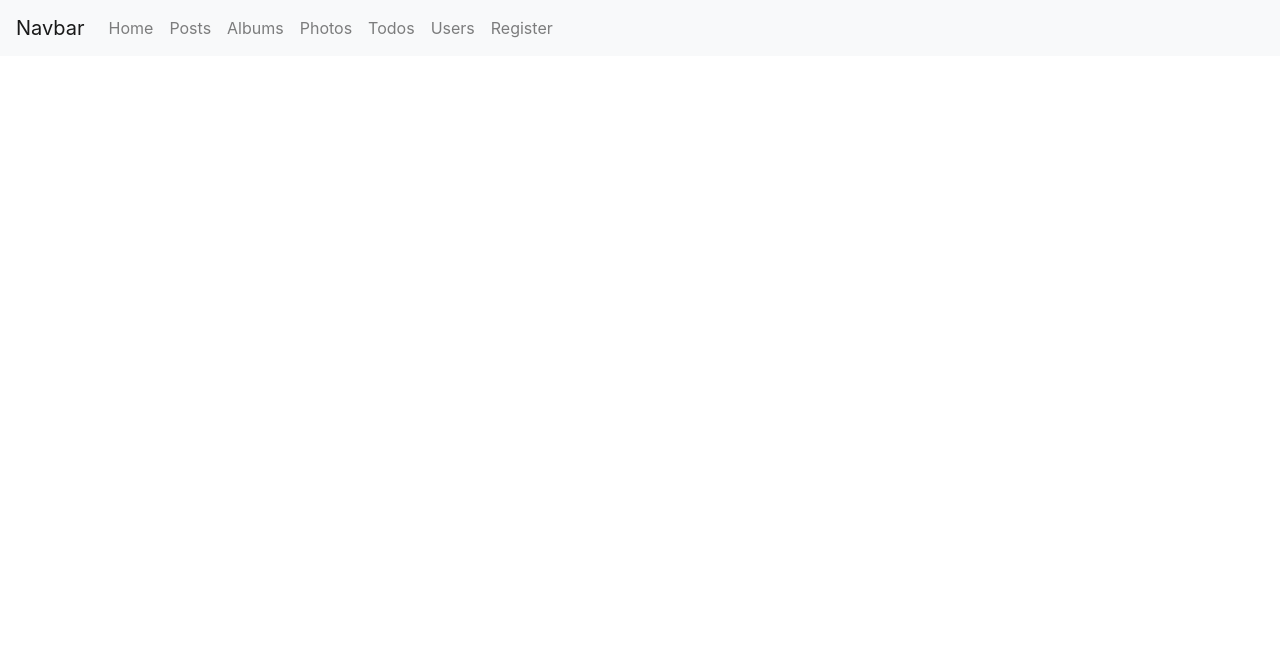
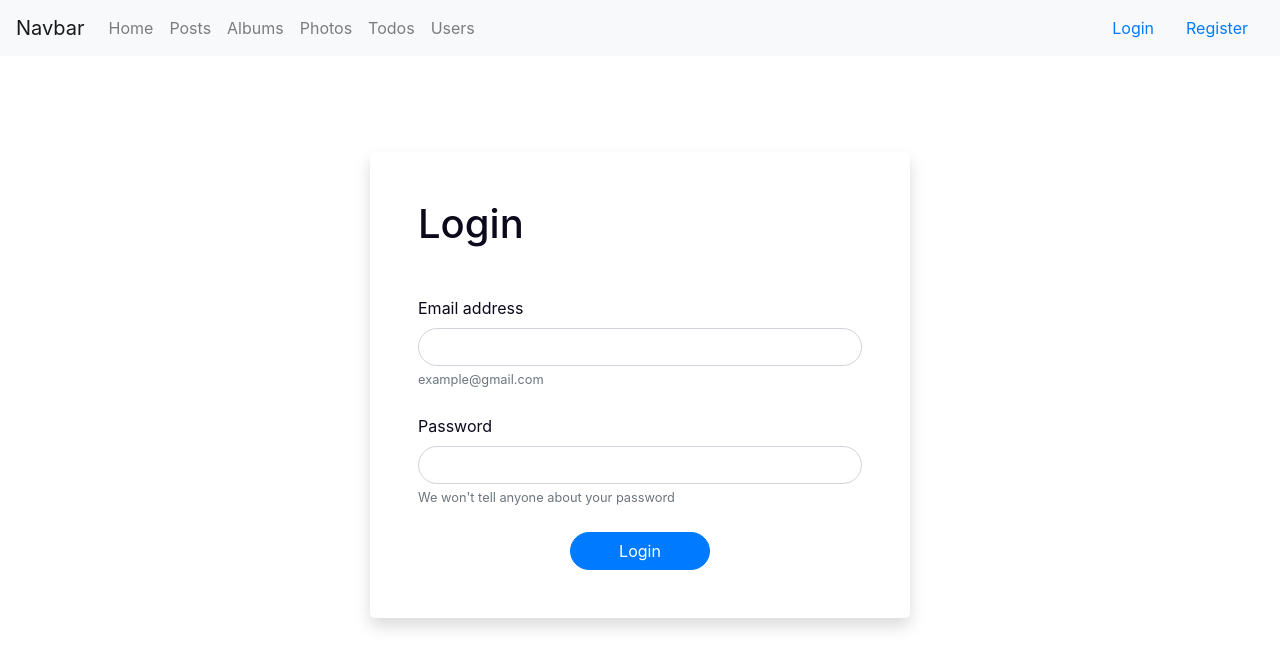
Before and after one commit to Coldersz/Vue-Axios, a Vue app: page /login in a window 1280 px wide. Shown: the top 668 px of the page. Built offline with nearby package versions, Linux system fonts and the light colour scheme.

Commit message:
Added login and logout system

```diff
--- a/src/components/CommentForm.vue
+++ b/src/components/CommentForm.vue
@@ -1,34 +1,6 @@
 <template>
   <div>
     <form method="post" @submit.prevent="validate">
-      <div class="form-group">
-        <label for="name">Your Name</label>
-        <input
-          type="text"
-          name="name"
-          id="name"
-          class="form-control"
-          :class="{'is-invalid': !name.is_valid}"
-          placeholder
-          aria-describedby="helpId"
-          v-model="name.data"
-        />
-        <small id="helpId" class="text-muted">John Doe</small>
-      </div>
-      <div class="form-group">
-        <label for="name">Your Email</label>
-        <input
-          type="text"
-          name="email"
-          id="name"
-          class="form-control"
-          :class="{'is-invalid': !email.is_valid}"
-          placeholder
-          aria-describedby="helpId"
-          v-model="email.data"
-        />
-        <small id="helpId" class="text-muted">example@gmail.com</small>
-      </div>
       <div class="form-group">
         <label for="body">Comment</label>
         <textarea
@@ -58,43 +30,31 @@ export default {
   },
   data() {
     return {
-      name: {
-        data: "",
-        is_valid: true
-      },
-      email: {
-        data: "",
-        is_valid: true
-      },
       body: {
         data: "",
-        is_valid: true
+        isValid: true
       }
     };
   },
   methods: {
     validate() {
-      for (const values of Object.values(this.$data)) {
-        if (values.data.length <= 0) {
-          values.is_valid = false;
-          return;
-        }
+      if (this.body.data.length <= 0) {
+        this.body.isValid = false;
+        return;
       }
 
       const data = {
         postId: this.postId,
-        name: this.name.data,
-        email: this.email.data,
+        name: localStorage.getItem("name"),
+        email: localStorage.getItem("email"),
         body: this.body.data
       };
 
       this.$emit("add-comment", data);
 
       // Resets the comment form
-      for (const values of Object.values(this.$data)) {
-        values.data = "";
-        values.is_valid = true;
-      }
+      this.body.data = "";
+      this.body.isValid = true;
     }
   }
 };
--- a/src/components/Navbar.vue
+++ b/src/components/Navbar.vue
@@ -32,17 +32,33 @@
         <li class="nav-item">
           <router-link class="nav-link" to="/users">Users</router-link>
         </li>
-        <li class="nav-item">
-          <router-link class="nav-link" to="/register">Register</router-link>
-        </li>
+        <li class="nav-item"></li>
       </ul>
+      <div v-if="!token" class="d-flex">
+        <router-link class="nav-link" to="/login">Login</router-link>
+        <router-link class="nav-link" to="/register">Register</router-link>
+      </div>
+      <button class="nav-link btn btn-danger" @click="logout" v-else>Logout</button>
     </div>
   </nav>
 </template>
 
 <script>
+import Auth from "@/services/auth";
+
 export default {
-  name: "Navbar"
+  name: "Navbar",
+  data() {
+    return {
+      token: localStorage.getItem("token")
+    };
+  },
+  methods: {
+    logout() {
+      Auth.logout();
+      this.$router.push("/login");
+    }
+  }
 };
 </script>
 
--- a/src/components/Post.vue
+++ b/src/components/Post.vue
@@ -46,7 +46,6 @@
 
 <script>
 import Api from "@/services/api";
-import String from "../utils/string";
 
 export default {
   name: "Post",
@@ -61,8 +60,8 @@ export default {
       comments: null,
       newComment: {
         postId: this.item.id,
-        name: String.random(),
-        email: String.email(),
+        name: localStorage.getItem("name"),
+        email: localStorage.getItem("email"),
         body: ""
       }
     };
--- a/src/components/RegisterForm.vue
+++ b/src/components/RegisterForm.vue
@@ -1,13 +1,18 @@
 <template>
   <center>
-    <div class="card  col-6 mt-lg-5 shadow-lg">
+    <div class="card col-6 mt-lg-5 shadow-lg">
       <h1 class="my-5">Register</h1>
-      <form @submit="addUser">
+      <form @submit.prevent="addUser">
         <div class="form-group">
-          <input type="text" v-model="name" class="form-control col-8" placeholder="Name" />
-          <input type="text" v-model="username" class="form-control col-8" placeholder="Username" />
-          <input type="text" v-model="email" class="form-control col-8" placeholder="Email" />
-          <input type="password" v-model="password" class="form-control col-8" placeholder="Password" />
+          <input type="text" class="form-control col-8" placeholder="Name" v-model="name" />
+          <input type="text" class="form-control col-8" placeholder="Username" v-model="username" />
+          <input type="text" class="form-control col-8" placeholder="Email" v-model="email" />
+          <input
+            type="password"
+            class="form-control col-8"
+            placeholder="Password"
+            v-model="password"
+          />
           <button type="submit" class="btn btn-primary mt-5 px-3">Register</button>
         </div>
       </form>
@@ -27,8 +32,7 @@ export default {
     };
   },
   methods: {
-    addUser(e) {
-      e.preventDefault();
+    addUser() {
       const newUser = {
         name: this.name,
         username: this.username,
@@ -36,10 +40,6 @@ export default {
         password: this.password
       };
       this.$emit("add-user", newUser);
-      this.name = "";
-      this.username = "";
-      this.email = "";
-      this.password = "";
     }
   }
 };
@@ -47,6 +47,6 @@ export default {
 
 <style scoped>
 input {
-    margin-top: 15px;
+  margin-top: 15px;
 }
 </style>
--- a/src/router/index.js
+++ b/src/router/index.js
@@ -1,55 +1,97 @@
-import Vue from 'vue'
-import VueRouter from 'vue-router'
-import Home from '../views/Home.vue'
+import Vue from "vue";
+import VueRouter from "vue-router";
+import Home from "../views/Home.vue";
 
-Vue.use(VueRouter)
+import Auth from "../services/auth";
+
+Vue.use(VueRouter);
 
 const routes = [
   {
-    path: '/',
-    name: 'Home',
+    path: "/",
+    name: "Home",
     component: Home
   },
   {
-    path: '/posts',
-    name: 'Posts',
-    component: () => import('../views/Post/Posts.vue')
+    path: "/posts",
+    name: "Posts",
+    meta: {
+      auth: true
+    },
+    component: () => import("../views/Post/Posts.vue")
   },
   {
-    path: '/posts/:id',
-    name: 'SinglePosts',
-    component: () => import('../views/Post/SinglePost.vue')
+    path: "/posts/:id",
+    name: "SinglePosts",
+    meta: {
+      auth: true
+    },
+    component: () => import("../views/Post/SinglePost.vue")
   },
   {
-    path: '/albums',
-    name: 'Albums',
-    component: () => import('../views/Albums.vue')
+    path: "/albums",
+    name: "Albums",
+    meta: {
+      auth: true
+    },
+    component: () => import("../views/Albums.vue")
   },
   {
-    path: '/photos',
-    name: 'Photos',
-    component: () => import('../views/Photos.vue')
+    path: "/photos",
+    name: "Photos",
+    meta: {
+      auth: true
+    },
+    component: () => import("../views/Photos.vue")
   },
   {
-    path: '/todos',
-    name: 'Todos',
-    component: () => import('../views/Todos.vue')
+    path: "/todos",
+    name: "Todos",
+    meta: {
+      auth: true
+    },
+    component: () => import("../views/Todos.vue")
   },
   {
-    path: '/users',
-    name: 'Users',
-    component: () => import('../views/Users.vue')
+    path: "/users",
+    name: "Users",
+    meta: {
+      auth: true
+    },
+    component: () => import("../views/Users.vue")
   },
   {
-    path: '/register',
-    name: 'Register',
-    component: () => import('../views/Register.vue')
+    path: "/login",
+    name: "Login",
+    component: () => import("../views/Auth/Login.vue")
+  },
+  {
+    path: "/register",
+    name: "Register",
+    component: () => import("../views/Auth/Register.vue")
   }
-]
+];
 
 const router = new VueRouter({
-  mode: 'history',
+  mode: "history",
   routes
-})
+});
 
-export default router
+router.beforeEach((to, from, next) => {
+  if (to.matched.some(record => record.meta.auth)) {
+    if (!Auth.isLoggedIn()) {
+      next({
+        path: "/login",
+        query: {
+          redirect: to.fullPath
+        }
+      });
+    } else {
+      next();
+    }
+  } else {
+    next();
+  }
+});
+
+export default router;
--- /dev/null
+++ b/src/services/auth.js
@@ -0,0 +1,73 @@
+import Api from "./api";
+import String from "@/utils/string";
+import bcrypt from "bcryptjs";
+
+export default {
+  async register(credentials) {
+    try {
+      let {name, username, email, password} = credentials;
+
+      const hash = bcrypt.hashSync(password, 10);
+
+      await Api.post("/users", {name, username, email, password: hash});
+
+      return {
+        status: "success"
+      };
+    } catch (err) {
+      console.error(err);
+    }
+  },
+  async login(email, password) {
+    const credentials = {
+      email,
+      password
+    };
+    try {
+      const response = await Api.get("/users?email=" + credentials.email);
+      const user = response.data[0];
+      const validate = await bcrypt.compare(
+        credentials.password,
+        user.password
+      );
+      if (validate) {
+        let token = String.random(60);
+
+        return {
+          status: "success",
+          name: user.name,
+          username: user.username,
+          email: user.email,
+          token
+        };
+      }
+
+      return {
+        status: "failed"
+      };
+    } catch (error) {
+      console.log(error);
+    }
+  },
+  logout() {
+    try {
+      localStorage.removeItem("token");
+      localStorage.removeItem("email");
+      localStorage.removeItem("name");
+      localStorage.removeItem("username");
+    } catch (error) {
+      console.log(error);
+    }
+  },
+
+  isLoggedIn() {
+    if (
+      localStorage.getItem("token") ||
+      localStorage.getItem("token") === "undefined"
+    ) {
+      return true;
+    }
+
+    return false;
+  }
+};
--- a/src/utils/string.js
+++ b/src/utils/string.js
@@ -1,10 +1,18 @@
 export default {
+  // eslint-disable-next-line
   random(length = 10) {
-    return Math.random()
-      .toString(36)
-      .slice(length++)
+    const alpha =
+      "abcdefghijklmnopqrstuvwxyZABCDEFGHIJKLMNPOQRSTUVWXYZ0123456789";
+
+    let str = "";
+    for (let i = 0; i < length; i++) {
+      let rand = Math.floor(Math.random() * alpha.length);
+      str += alpha[rand];
+    }
+
+    return str;
   },
-  email(email = 'gmail.com', length = 10) {
-    return this.random(length) + '@' + email
+  email(email = "gmail.com", length = 10) {
+    return this.random(length) + "@" + email;
   }
-}
+};
--- /dev/null
+++ b/src/views/Auth/Login.vue
@@ -0,0 +1,75 @@
+<template>
+  <div class="login mt-5 pt-5">
+    <div class="container">
+      <div class="row">
+        <div class="col-12 col-md-6 mx-auto">
+          <form method="POST" class="shadow p-5 rounded-lg" @submit.prevent="validate">
+            <h1 class="mb-5">Login</h1>
+            <div class="form-group mb-4">
+              <label for="email">Email address</label>
+              <input
+                type="email"
+                name="email"
+                id="email"
+                class="form-control rounded-pill"
+                placeholder
+                aria-describedby="helpId"
+                v-model="email"
+              />
+              <small id="helpId" class="text-muted">example@gmail.com</small>
+            </div>
+            <div class="form-group mb-4">
+              <label for="password">Password</label>
+              <input
+                type="password"
+                name="password"
+                id="password"
+                class="form-control rounded-pill"
+                placeholder
+                aria-describedby="helpId"
+                v-model="password"
+              />
+              <small id="helpId" class="text-muted">We won't tell anyone about your password</small>
+            </div>
+            <div class="text-center">
+              <button type="submit" class="btn btn-primary rounded-pill px-5">Login</button>
+            </div>
+          </form>
+        </div>
+      </div>
+    </div>
+  </div>
+</template>
+
+<script>
+import Auth from "@/services/auth";
+
+export default {
+  name: "Login",
+  data() {
+    return {
+      email: "",
+      password: ""
+    };
+  },
+  methods: {
+    async validate() {
+      let response = await Auth.login(this.email, this.password);
+
+      if (response.status === "failed") {
+        return alert("Failed to login");
+      }
+
+      localStorage.setItem("token", response.token);
+      localStorage.setItem("name", response.name);
+      localStorage.setItem("username", response.username);
+      localStorage.setItem("email", response.email);
+
+      this.$router.push(this.$route.query.redirect || "/");
+    }
+  }
+};
+</script>
+
+<style lang="scss" scoped>
+</style>
```
Also changed, not shown: src/services/register.js (deleted, +0 -26 lines), src/views/Auth/Register.vue (renamed from src/views/Register.vue, +8 -5 lines).
